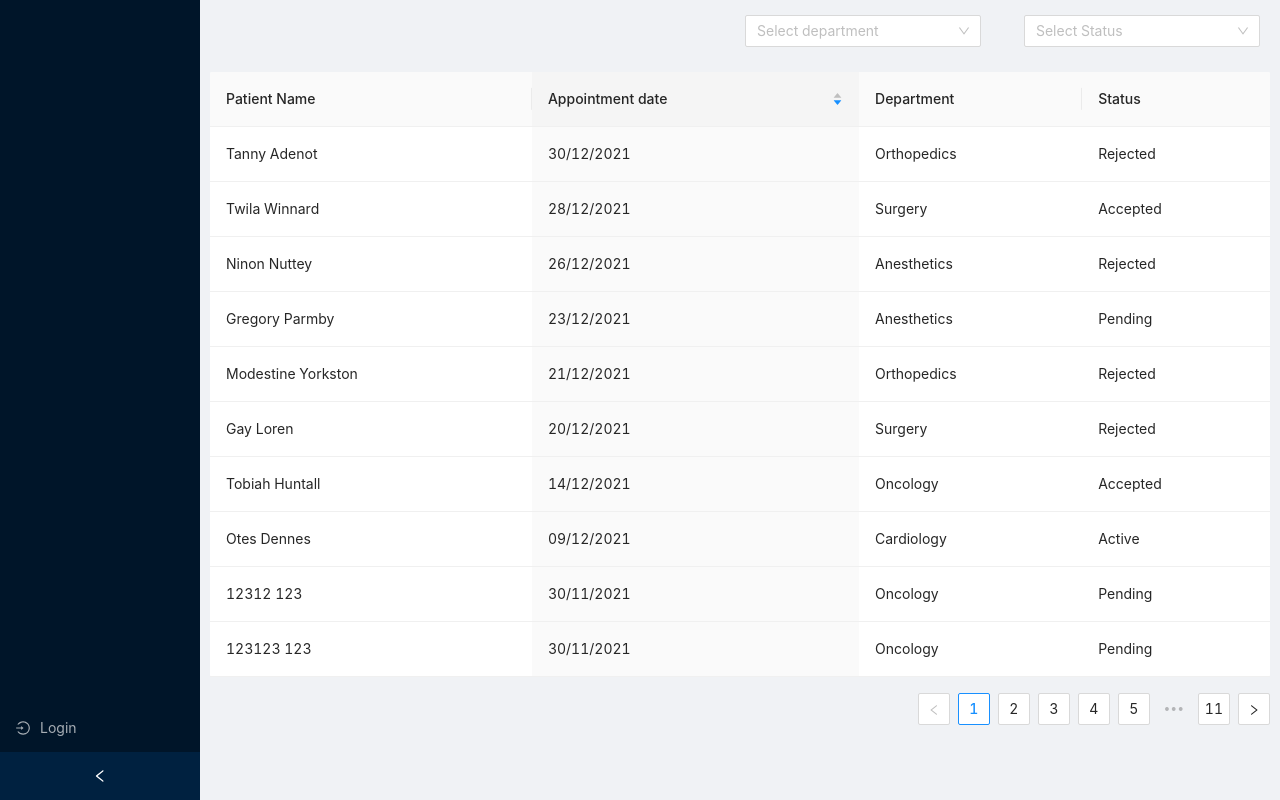
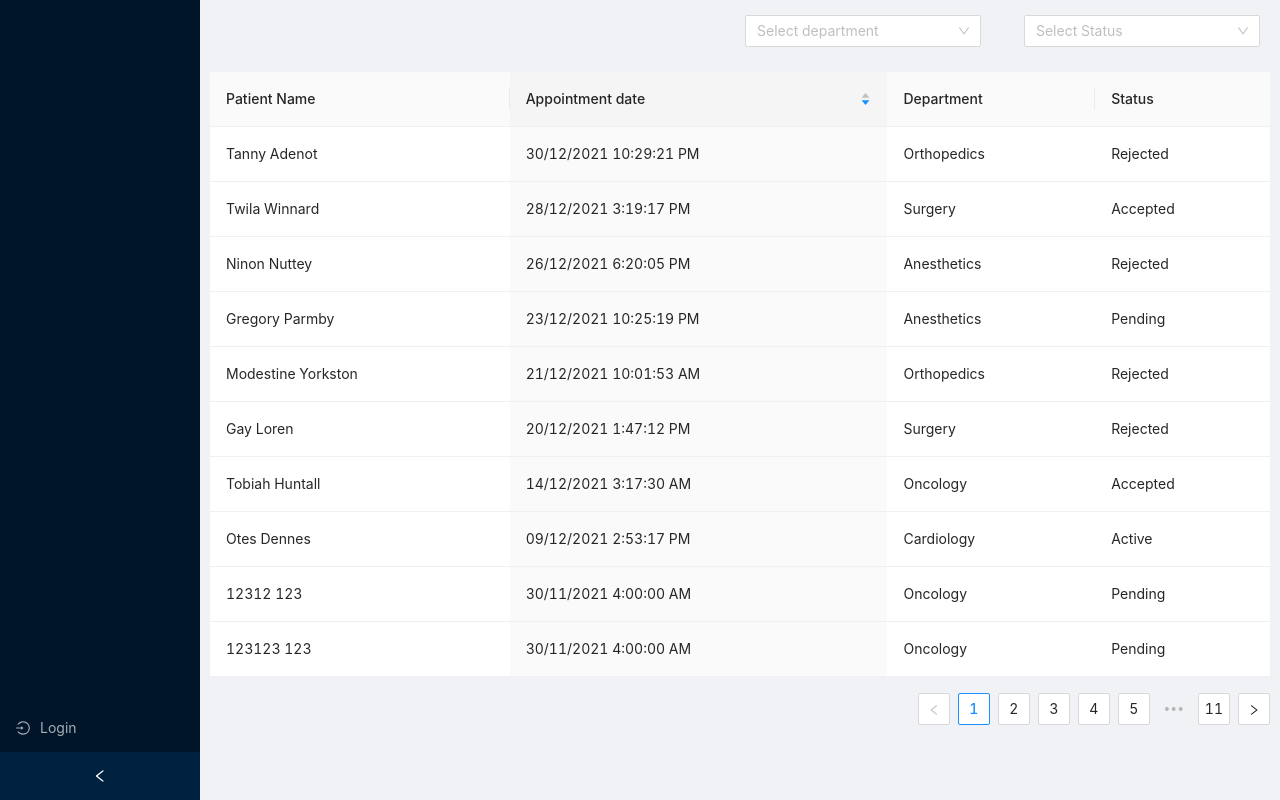
Before and after one commit to vladyslavdmytrenko/project-2, a React (Create React App) app: page / in a window 1280 px wide. Built offline with nearby package versions, Linux system fonts and the light colour scheme; data requests are answered from the project's data file.

Commit message:
UI: add rowKey and rewrite fetch status to state component

```diff
--- a/src/components/Appointment/Table/index.js
+++ b/src/components/Appointment/Table/index.js
@@ -1,4 +1,4 @@
-import React, { useEffect } from 'react';
+import React, { useEffect, useState } from 'react';
 import { Table, Result, Button } from 'antd';
 import { useSelector, useDispatch } from 'react-redux';
 import { useNavigate } from 'react-router';
@@ -8,7 +8,7 @@ import {
   fetchAppointments,
   selectFilteredAppointments,
 } from 'redux/reducers/appointmentsSlice';
-import { timestampToDate } from 'utils';
+import { timestampToDateTime } from 'utils';
 
 import style from './Table.module.css';
 
@@ -22,7 +22,7 @@ const columns = [
     title: 'Appointment date',
     dataIndex: 'appointment_date',
     key: 'appointment_date',
-    render: (timestamp) => timestampToDate(timestamp),
+    render: (timestamp) => timestampToDateTime(timestamp),
     defaultSortOrder: 'descend',
     sorter: (a, b) => a.appointment_date - b.appointment_date,
   },
@@ -40,16 +40,27 @@ const columns = [
 
 const AppointmentTable = () => {
   const appointments = useSelector(selectFilteredAppointments);
-  const { status, error } = useSelector((state) => state.appointments);
+  const [status, setStatus] = useState(FETCH_STATUS.IDLE);
+  const [error, setError] = useState(null);
   const dispatch = useDispatch();
-  const getAppointment = () => dispatch(fetchAppointments());
   const navigate = useNavigate();
 
   useEffect(() => {
     if (status === FETCH_STATUS.IDLE) {
-      getAppointment();
+      getAppointments();
     }
   });
+
+  const getAppointments = async () => {
+    setStatus(FETCH_STATUS.LOADING);
+    try {
+      await dispatch(fetchAppointments()).unwrap();
+      setStatus(FETCH_STATUS.SUCCEEDED);
+    } catch (e) {
+      setError(e.message);
+      setStatus(FETCH_STATUS.FAILED);
+    }
+  };
 
   const handlerRow = (record) => {
     return {
@@ -60,7 +71,7 @@ const AppointmentTable = () => {
   };
 
   const onReFetchAppointment = () => {
-    getAppointment();
+    getAppointments();
   };
 
   if (status === FETCH_STATUS.FAILED) {
@@ -83,7 +94,8 @@ const AppointmentTable = () => {
       columns={columns}
       dataSource={appointments}
       onRow={handlerRow}
-      loading={status === FETCH_STATUS.LOADING}
+      rowKey={(record) => record.id}
+      loading={status === !FETCH_STATUS.SUCCEEDED}
       pagination={{ showSizeChanger: false }}
     />
   );
```
